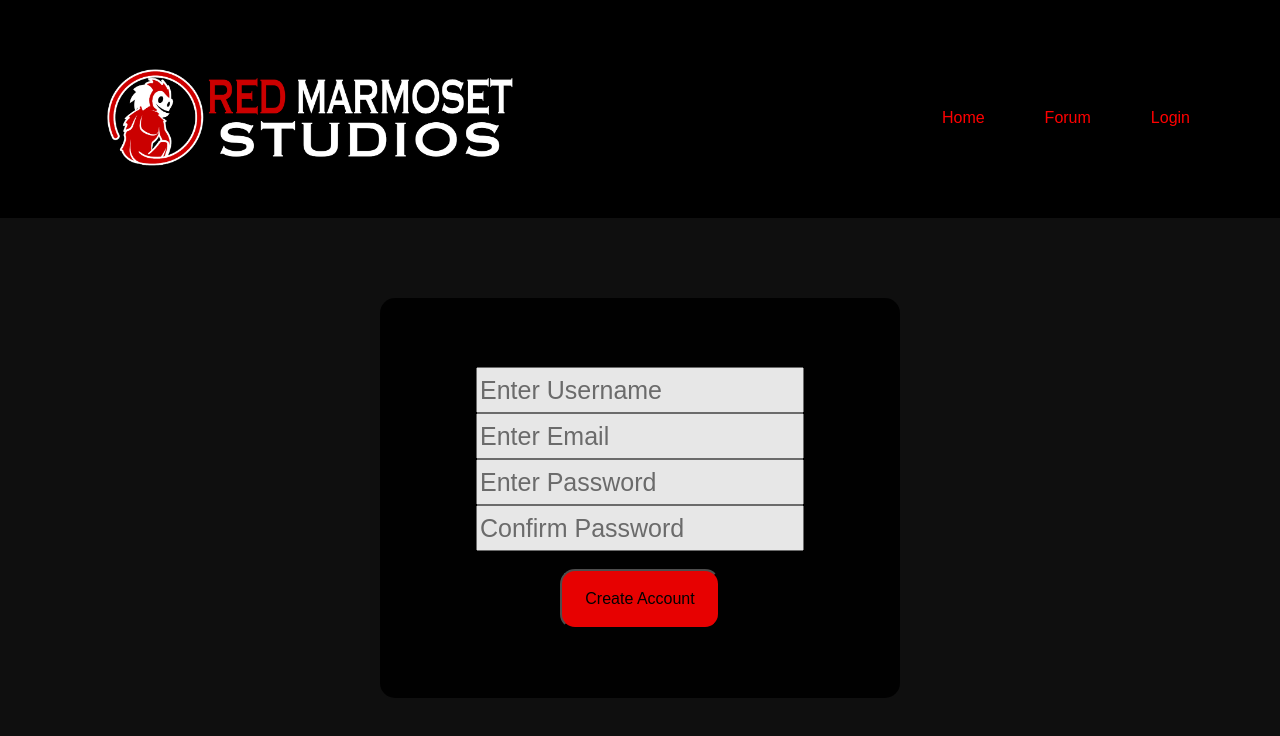
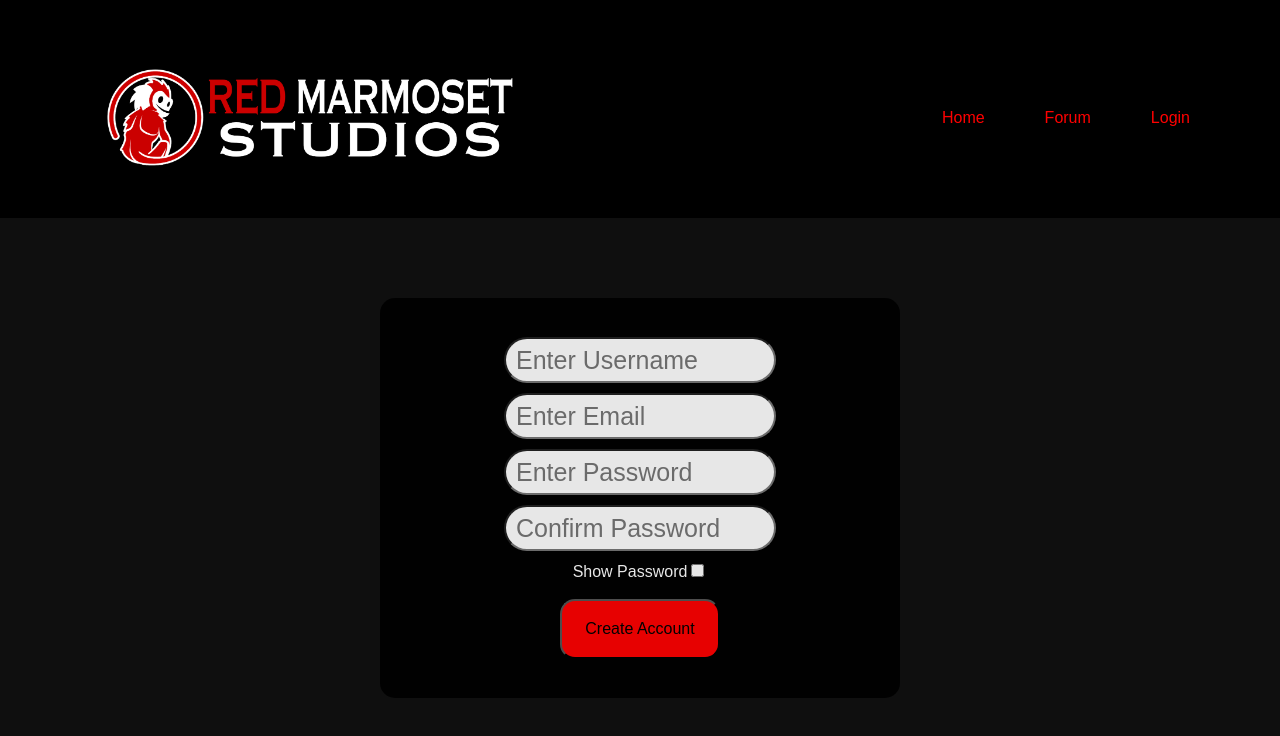
Before and after one commit to kodekingpin/redmarmoset, a React (Create React App) app: page /signup in a window 1280 px wide. Shown: the top 736 px of the page. Built offline with nearby package versions, Linux system fonts and the light colour scheme; a web font is replaced by a local one.

Commit message:
fixed css on logins n shtuff

```diff
--- a/src/components/forum page/forum.css
+++ b/src/components/forum page/forum.css
@@ -76,3 +76,17 @@
 .toptab:hover, .latesttab:hover{
   opacity: 0.5;
 }
+
+.createbutton{
+  height: 40px;
+  width: 100px;
+  font-size: 15px;
+  margin-right: 80px;
+  margin-top: 20px;
+  border-radius: 20px;
+  background-color: red;
+}
+
+.createbutton:hover{
+  opacity: 0.5;
+}
--- a/src/components/forum page/forum.js
+++ b/src/components/forum page/forum.js
@@ -13,7 +13,7 @@ export default function Forum() {
           </div>
           <input placeholder="Search..." type="search" className="searchbar"></input>
           <NavLink to="/createpost">
-            <button>Create Post</button>
+            <button className="createbutton">Create Post</button>
           </NavLink>
         </div>
         <div className="bottomarea">
@@ -46,13 +46,12 @@ export default function Forum() {
               <h4 className="stat22">Replies</h4>
               <h4 className="stat33">Views</h4>
             </div>
+            <div className="posts">
             <SmallPost />
             <SmallPost />
             <SmallPost />
             <SmallPost />
             <SmallPost />
-            <div className="posts">
-
             </div>
           </div>
         </div>
--- a/src/components/login page/login.css
+++ b/src/components/login page/login.css
@@ -26,7 +26,10 @@
 .email, .password{
     font-size: 25px;
     height: 5vh;
-    width: 40vh;
+    width: 20vw;
+    border-radius: 30px;
+    margin-bottom: 10px;
+    padding-left: 10px;
 }
 
 .text{
--- a/src/components/sign up page/signup.css
+++ b/src/components/sign up page/signup.css
@@ -23,11 +23,15 @@
 }
 
 
-.username, .email, .password, .confirmpassword{
+.username1, .email1, .password1, .confirmpassword1{
     font-size: 25px;
     height: 5vh;
-    width: 40vh;
+    width: 20vw;
+    border-radius: 30px;
+    padding-left: 10px;
+    margin-bottom: 10px;
 }
+
 
 .text{
     font-size: 15px;
--- a/src/components/sign up page/signup.js
+++ b/src/components/sign up page/signup.js
@@ -1,32 +1,44 @@
+import { useState } from "react";
 import "./signup.css"
 
 export default function SignUp() {
+
+  const [passwordShown, setPasswordShown] = useState(false);
+
+  const togglePassword = () => {
+    setPasswordShown(!passwordShown);
+  };
+
     return (
     <div className='mainsignup'>
       <form className="signupform">
         <label>
           <input
-            className='username'
+            className='username1'
             type="text"
             placeholder='Enter Username'/>
         </label>
         <label>
           <input
-            className='email'
+            className='email1'
             type="email"
             placeholder='Enter Email'/>
         </label>
         <label>
           <input
-            className='password'
-            type="password"
+            className='password1'
+            type={passwordShown ? "text" : "password"}
             placeholder='Enter Password'/>
         </label>
         <label>
           <input
-            className='confirmpassword'
+            className='confirmpassword1'
             type="password"
             placeholder='Confirm Password'/>
+        </label>
+        <label>
+          Show Password
+          <input type="checkbox" onClick={togglePassword}/>
         </label>
         <br />
         <button className='signup' type="submit">Create Account</button>
```
